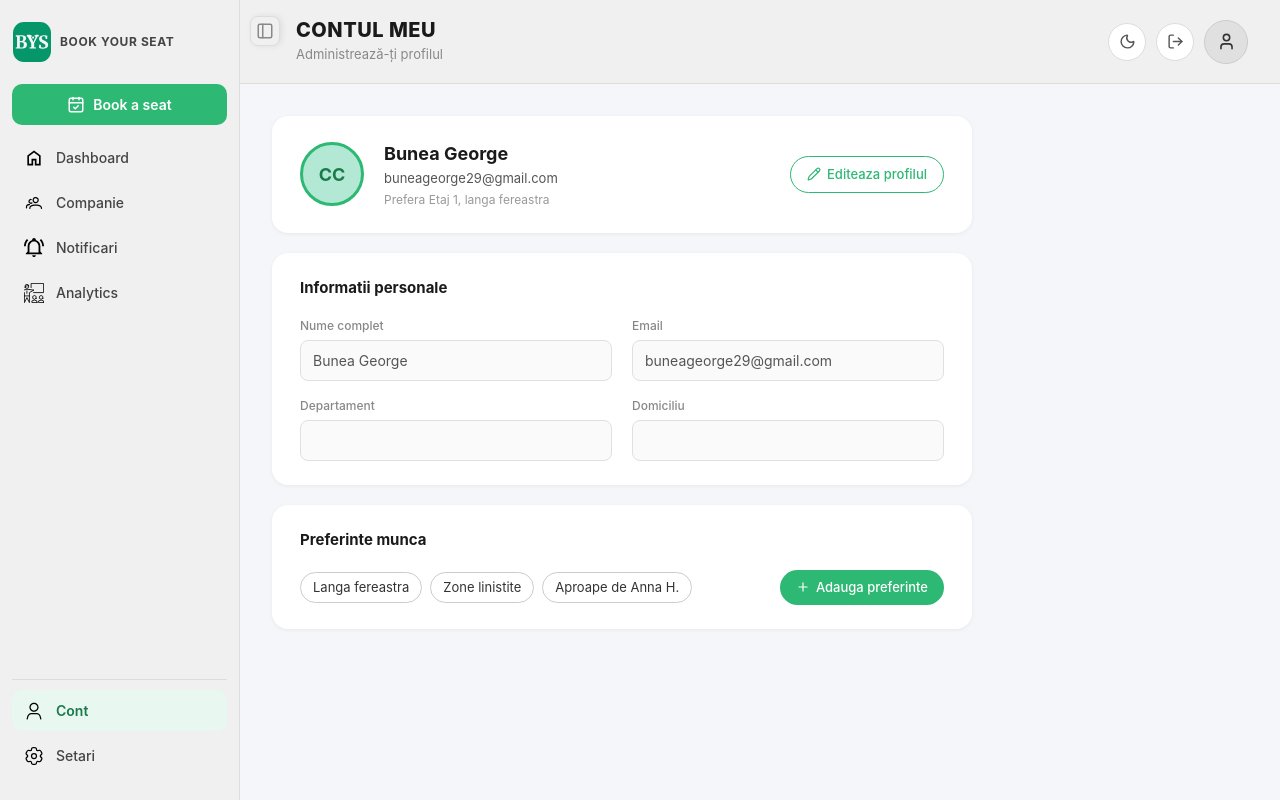
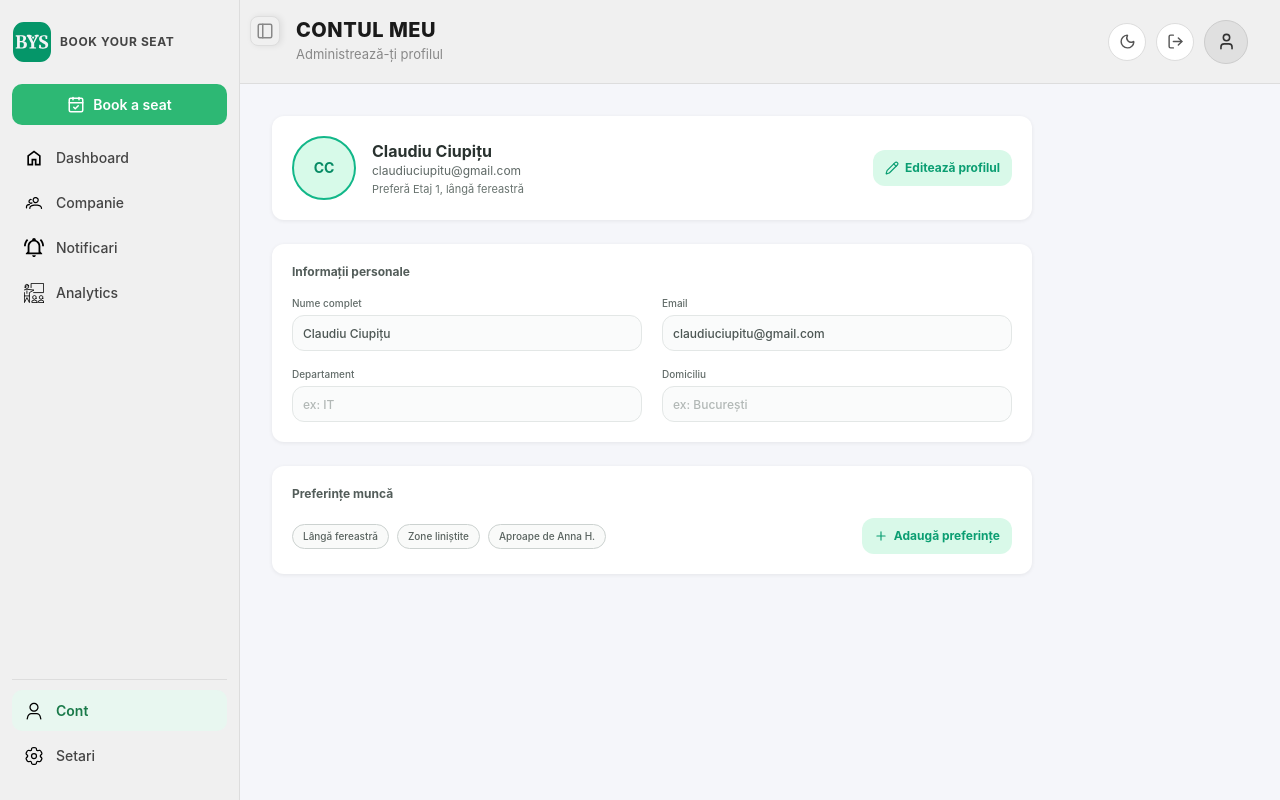
Before and after one commit to DennisRadoi/BookYourSeat-Frontend, a React (Vite) app: page /cont in a window 1280 px wide. Built offline with nearby package versions, Linux system fonts and the light colour scheme; the HTML template or start-up script is replaced by a standard one.

Commit message:
PaginaProfil

```diff
--- a/src/pages/ContPage.tsx
+++ b/src/pages/ContPage.tsx
@@ -1,154 +1,97 @@
+import { Pencil, Plus, X } from "lucide-react"
 import { useState } from "react"
-import { Pencil, Plus, X } from "lucide-react"
 
-const initialPreferences = ["Langa fereastra", "Zone linistite", "Aproape de Anna H."]
+const initialPreferences = ["Lângă fereastră", "Zone liniștite", "Aproape de Anna H."]
 
 export default function ContPage() {
   const [editing, setEditing] = useState(false)
   const [preferences, setPreferences] = useState(initialPreferences)
-  const [newPref, setNewPref] = useState("")
-  const [addingPref, setAddingPref] = useState(false)
-
+  const [newPreference, setNewPreference] = useState("")
+  const [addingPreference, setAddingPreference] = useState(false)
   const [form, setForm] = useState({
-    name: "Bunea George ",
-    email: "buneageorge29@gmail.com",
+    name: "Claudiu Ciupițu",
+    email: "claudiuciupitu@gmail.com",
     department: "",
-    domiciliu: "",
+    domicile: "",
   })
 
-  function removePreference(p: string) {
-    setPreferences((prev) => prev.filter((x) => x !== p))
+  function removePreference(preference: string) {
+    setPreferences((current) => current.filter((item) => item !== preference))
   }
 
   function addPreference() {
-    const trimmed = newPref.trim()
-    if (trimmed && !preferences.includes(trimmed)) {
-      setPreferences((prev) => [...prev, trimmed])
-    }
-    setNewPref("")
-    setAddingPref(false)
+    const value = newPreference.trim()
+    if (value && !preferences.includes(value)) setPreferences((current) => [...current, value])
+    setNewPreference("")
+    setAddingPreference(false)
   }
 
   return (
-    <div className="cont-page">
-      {/* ── Profile header card ─────────────────────────── */}
-      <div className="cont-card cont-card--profile">
-        <div className="cont-avatar">
-          <span>CC</span>
+    <section className="w-full max-w-[760px] space-y-5 text-[#2b3431] sm:space-y-6">
+      <div className="flex flex-col gap-4 rounded-xl bg-white p-4 shadow-[0_1px_4px_rgba(0,0,0,0.07)] sm:flex-row sm:items-center sm:p-5">
+        <div className="grid size-12 shrink-0 place-items-center rounded-full border-2 border-[#12b789] bg-[#d7fae9] text-sm font-bold text-[#078b65] sm:size-16">
+          CC
         </div>
-        <div className="cont-profile-info">
-          <h2 className="cont-profile-name">{form.name}</h2>
-          <p className="cont-profile-meta">{form.email}</p>
-          <p className="cont-profile-meta cont-profile-meta--muted">
-            Prefera Etaj 1, langa fereastra
-          </p>
+        <div className="min-w-0 flex-1">
+          <h2 className="truncate text-sm font-bold text-[#29322f] sm:text-base">{form.name}</h2>
+          <p className="truncate text-xs text-[#5e6865]">{form.email}</p>
+          <p className="mt-0.5 text-[11px] text-[#68736f]">Preferă Etaj 1, lângă fereastră</p>
         </div>
         <button
-          className="cont-btn cont-btn--outline"
-          onClick={() => setEditing((e) => !e)}
           id="cont-edit-profile-btn"
+          type="button"
+          onClick={() => setEditing((value) => !value)}
+          className="inline-flex h-9 w-full shrink-0 items-center justify-center gap-1.5 rounded-lg bg-[#d9f9e9] px-3 text-xs font-bold text-[#0b9e72] transition hover:bg-[#c3f2dc] focus:outline-none focus:ring-2 focus:ring-[#08a477] focus:ring-offset-2 sm:w-auto"
         >
           <Pencil size={14} />
-          {editing ? "Salveaza" : "Editeaza profilul"}
+          {editing ? "Salvează" : "Editează profilul"}
         </button>
       </div>
 
-      {/* ── Personal info card ──────────────────────────── */}
-      <div className="cont-card">
-        <h3 className="cont-section-title">Informatii personale</h3>
-        <div className="cont-form-grid">
-          <div className="cont-field">
-            <label className="cont-label">Nume complet</label>
-            <input
-              id="cont-input-name"
-              className="cont-input"
-              value={form.name}
-              disabled={!editing}
-              onChange={(e) => setForm({ ...form, name: e.target.value })}
-            />
-          </div>
-          <div className="cont-field">
-            <label className="cont-label">Email</label>
-            <input
-              id="cont-input-email"
-              className="cont-input"
-              value={form.email}
-              disabled={!editing}
-              onChange={(e) => setForm({ ...form, email: e.target.value })}
-            />
-          </div>
-          <div className="cont-field">
-            <label className="cont-label">Departament</label>
-            <input
-              id="cont-input-department"
-              className="cont-input"
-              value={form.department}
-              disabled={!editing}
-              placeholder={editing ? "ex: IT" : ""}
-              onChange={(e) => setForm({ ...form, department: e.target.value })}
-            />
-          </div>
-          <div className="cont-field">
-            <label className="cont-label">Domiciliu</label>
-            <input
-              id="cont-input-domiciliu"
-              className="cont-input"
-              value={form.domiciliu}
-              disabled={!editing}
-              placeholder={editing ? "ex: București" : ""}
-              onChange={(e) => setForm({ ...form, domiciliu: e.target.value })}
-            />
-          </div>
+      <section className="rounded-xl bg-white p-4 shadow-[0_1px_4px_rgba(0,0,0,0.07)] sm:p-5">
+        <h3 className="text-xs font-bold text-[#535d5a]">Informații personale</h3>
+        <div className="mt-4 grid gap-3 sm:grid-cols-2 sm:gap-x-5 sm:gap-y-4">
+          <ProfileField label="Nume complet" value={form.name} disabled={!editing} onChange={(name) => setForm({ ...form, name })} />
+          <ProfileField label="Email" type="email" value={form.email} disabled={!editing} onChange={(email) => setForm({ ...form, email })} />
+          <ProfileField label="Departament" value={form.department} disabled={!editing} placeholder="ex: IT" onChange={(department) => setForm({ ...form, department })} />
+          <ProfileField label="Domiciliu" value={form.domicile} disabled={!editing} placeholder="ex: București" onChange={(domicile) => setForm({ ...form, domicile })} />
         </div>
-      </div>
+      </section>
 
-      {/* ── Work preferences card ────────────────────────── */}
-      <div className="cont-card">
-        <h3 className="cont-section-title">Preferinte munca</h3>
-        <div className="cont-preferences">
-          <div className="cont-pref-tags">
-            {preferences.map((p) => (
-              <span key={p} className="cont-tag">
-                {p}
-                {editing && (
-                  <button
-                    className="cont-tag__remove"
-                    onClick={() => removePreference(p)}
-                    aria-label={`Sterge ${p}`}
-                  >
-                    <X size={12} />
-                  </button>
-                )}
+      <section className="rounded-xl bg-white p-4 shadow-[0_1px_4px_rgba(0,0,0,0.07)] sm:p-5">
+        <h3 className="text-xs font-bold text-[#535d5a]">Preferințe muncă</h3>
+        <div className="mt-4 flex flex-col gap-3 sm:flex-row sm:items-center sm:justify-between">
+          <div className="flex min-w-0 flex-wrap gap-2">
+            {preferences.map((preference) => (
+              <span key={preference} className="inline-flex max-w-full items-center gap-1 rounded-full border border-[#ccd2d0] bg-[#f9faf9] px-2.5 py-1 text-[10px] font-medium text-[#59635f]">
+                <span className="truncate">{preference}</span>
+                {editing && <button type="button" onClick={() => removePreference(preference)} aria-label={`Șterge ${preference}`} className="shrink-0 rounded-full text-[#8d9693] hover:text-[#e16060]"><X size={12} /></button>}
               </span>
             ))}
-
-            {addingPref ? (
-              <div className="cont-tag-input-row">
-                <input
-                  autoFocus
-                  className="cont-tag-input"
-                  value={newPref}
-                  onChange={(e) => setNewPref(e.target.value)}
-                  onKeyDown={(e) => {
-                    if (e.key === "Enter") addPreference()
-                    if (e.key === "Escape") { setAddingPref(false); setNewPref("") }
-                  }}
-                  placeholder="Adauga..."
-                />
-              </div>
-            ) : null}
+            {addingPreference && <input autoFocus value={newPreference} onChange={(event) => setNewPreference(event.target.value)} onKeyDown={(event) => { if (event.key === "Enter") addPreference(); if (event.key === "Escape") { setAddingPreference(false); setNewPreference("") } }} placeholder="Adaugă..." className="h-7 min-w-24 rounded-full border border-[#08a477] px-2 text-[10px] outline-none" />}
           </div>
-
-          <button
-            id="cont-add-pref-btn"
-            className="cont-btn cont-btn--accent"
-            onClick={() => setAddingPref(true)}
-          >
+          <button id="cont-add-pref-btn" type="button" onClick={() => addingPreference ? addPreference() : setAddingPreference(true)} className="inline-flex h-9 w-full shrink-0 items-center justify-center gap-1.5 rounded-lg bg-[#d9f9e9] px-3 text-xs font-bold text-[#0b9e72] transition hover:bg-[#c3f2dc] sm:w-auto">
             <Plus size={14} />
-            Adauga preferinte
+            {addingPreference ? "Adaugă" : "Adaugă preferințe"}
           </button>
         </div>
-      </div>
-    </div>
+      </section>
+    </section>
   )
 }
+
+function ProfileField({ label, type = "text", value, placeholder, disabled, onChange }: { label: string; type?: string; value: string; placeholder?: string; disabled: boolean; onChange: (value: string) => void }) {
+  return (
+    <label className="block min-w-0 text-[10px] font-medium text-[#626c69]">
+      {label}
+      <input
+        type={type}
+        value={value}
+        disabled={disabled}
+        placeholder={placeholder}
+        onChange={(event) => onChange(event.target.value)}
+        className="mt-1 h-9 w-full rounded-lg border border-[#e3e7e6] bg-white px-2.5 text-xs text-[#4c5653] outline-none placeholder:text-[#b2b8b6] focus:border-[#08a477] focus:ring-2 focus:ring-[#08a477]/15 disabled:cursor-not-allowed disabled:bg-[#fafbfb]"
+      />
+    </label>
+  )
+}
```
